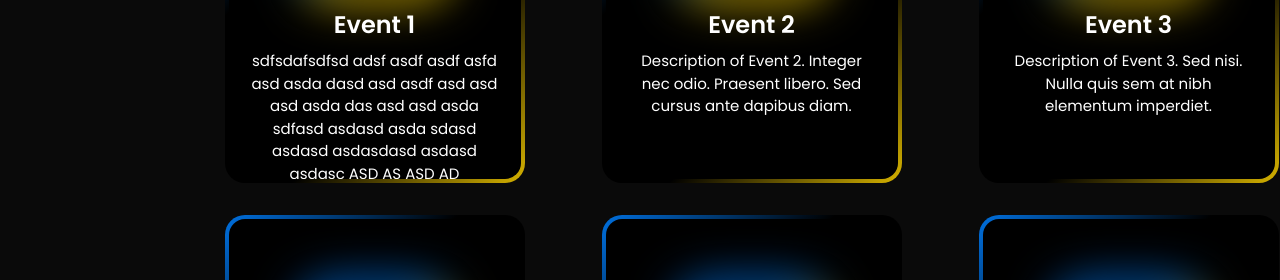
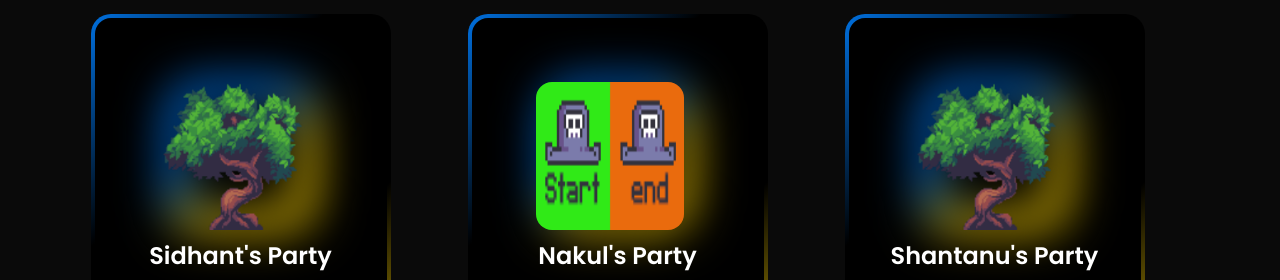
Before and after one commit to nakulnarang/dragonparties, a Flask app: page /viewEvents in a window 1280 px wide; the page is wider, and only the part inside the window is pictured. Shown: the part 391-671 px from the top of that part. Run offline with Flask 3, Linux system fonts and the light colour scheme; data comes from the database, SQL or seed files in the repository; both versions use the stored data as it was after the commit; some libraries are stand-ins or nearby versions.

Commit message:
View Events Backend

```diff
--- a/db.py
+++ b/db.py
@@ -37,17 +37,17 @@ class Database:
 
     def get_all_events(self):
         data = self.select(
-            'SELECT * FROM party ORDER BY id ASC')
+            'SELECT * FROM party ORDER BY party_id ASC')
         return [{
             'party_id': d[0],
             'party_name': d[1],
-            'capacity': d[2],
-            'location': d[3],
-            'image': d[4],
-            'price': d[5],
-            'host': d[6],
-            'datetime': d[7],
-            'desc': d[8]
+            'location': d[2],
+            'capacity': d[3],
+            'price': d[4],
+            'host': d[5],
+            'datetime': d[6],
+            'desc': d[7],
+            'image': d[8]
         } for d in data]
 
     def get_events(self, ids):
@@ -112,8 +112,8 @@ class Database:
     def create_user(self, name, type, email, gender, username, encrypted_password):
         self.execute('INSERT INTO user (name, type, email, gender, username, encrypted_password) VALUES (?, ?, ?, ?, ?, ?)', [name, type, email, gender, username, encrypted_password])
 
-    def create_party(self, party_name, location, capacity, image, desc, price, host, datetime):
-        self.execute('INSERT INTO party (party_name, location, capacity, image, desc, price, host, datetime) VALUES (?, ?, ?, ?, ?, ?, ?, ?)', [party_name, location, capacity, image, desc, price, host, datetime])
+    def create_party(self, party_name, location, capacity,price, host, datetime, desc, image):
+        self.execute('INSERT INTO party (party_name, location, capacity,price, host, datetime, desc, image) VALUES (?, ?, ?, ?, ?, ?, ?, ?)', [party_name, location, capacity,price, host, datetime, desc, image])
 
     def get_guest_list(self, id):
         data = self.select('SELECT attendees FROM mappingtable WHERE party=?', [id])
--- a/run.py
+++ b/run.py
@@ -182,14 +182,23 @@ def createevent():
             img_path = service.saveimage(image)
 
         if name and capacity and location and img_path and price and host and datetime and desc:
-            service.createparty(name, capacity, location, img_path, price, host, datetime, desc)
-            return redirect('/home')
+            service.createparty(name, location, capacity,price ,host, datetime, desc, img_path)
+            return jsonify({'status': 'success', 'message': 'Creating event successful'}), 200
         else:
+            print('Error: Missing parameters')
             return jsonify('Error: Missing parameters')
+
+@app.route('/getEvents')
+def getevents():
+    events = service.getevents()
+    # events_json = json.dumps(events)  # Convert the events data to a JSON string
+    return jsonify(events)
 
 @app.route('/viewEvents')
 def viewevents():
+    # events_json = json.dumps(events)  # Convert the events data to a JSON string
     return render_template('viewEvents.html')
+
 
 @app.route('/logout')
 def logout():
--- a/service.py
+++ b/service.py
@@ -21,8 +21,8 @@ def deleteuser():
 def edituser():
     pass
 
-def createparty(name, capacity, location, image, price, host, datetime, desc):
-    get_db().create_party(name, capacity, location, image, price, host, datetime, desc)
+def createparty(party_name, location, capacity,price, host, datetime, desc, image):
+    get_db().create_party(party_name, location, capacity,price, host, datetime, desc, image)
 
 def deleteparty():
     pass
@@ -46,7 +46,7 @@ def getfeaturedevents():
     return fe
 
 def getevents():
-    return get_db().get_events()
+    return get_db().get_all_events()
 
 def usernamecheck(username):
     user = get_db().get_user(username)
--- a/static/css/viewEvents.css
+++ b/static/css/viewEvents.css
@@ -1,12 +1,18 @@
-/* body {
-  background: #121212;
-} */
+.container {
+  display: flex;
+  flex-direction: column;
+  align-items: flex-start;
+  margin-top: 20px; /* Keeps container from the top */
+}
+
+h1 {
+  margin-bottom: 30px; /* Space between heading and grid */
+}
+
 .events-grid {
-  width: 1500px;
-  align-items:baseline;
+  width: 100%; /* Or 100% for responsiveness */
   display: flex;
   flex-wrap: wrap;
   justify-content: center;
-  gap: 40px;
-  /* background: #121212; */
+  gap: 0px;
 }
--- a/static/js/eventCard.js
+++ b/static/js/eventCard.js
@@ -1,6 +1,6 @@
 export function createEventCard(event, index) {
     const card = document.createElement('div');
-    card.className = 'event-card fade-in-section';
+    card.className = 'event-card ';
 
     const randomImageNumber = Math.floor(Math.random() * 8) + 1; // 1 to 8
     const imageName = `card${randomImageNumber}.png`;
@@ -21,20 +21,19 @@ export function createEventCard(event, index) {
     <div class="card__scale-2"></div>
     <div class="card__default-content">
         <div class="card__shape-1">
-            <img src="../static/img/eventcards/${imageName}" alt="${event.title}">
+            <img src="../${event.image}" alt="${event.party_name}">
         </div>
         <div class="card__data">
-            <h2 class="card__title">${event.title}</h2>
-            <p class="card__description">${event.description}</p>
+            <h2 class="card__title">${event.party_name}</h2>
+            <p class="card__description">${event.desc}</p>
         </div>
     </div>
     <div class="card__hover-content">
         <ul>
             <li>Time: ${event.time}</li>
             <li>Location: ${event.location}</li>
-            <li>Entry Price: Jawdropping</li>
-            <li>Date: ${event.date}</li>
-            <li>Guest Count: ${event.guestCount}</li>
+            <li>Entry Price: ${event.price}</li>
+            <li>Date/Time: ${event.datetime}</li>
         </ul>
         <div class="button-container">
              <button class="card__rsvp-button">RSVP</button>
--- a/static/js/hostEvent.js
+++ b/static/js/hostEvent.js
@@ -39,13 +39,14 @@ document.getElementById('eventForm').addEventListener('submit', function(e) {
         body: formData
 
     })
-    console.log(JSON.stringify(formData))
+
     .then(response => response.json())
     .then(data => {
         console.log(data);
     })
     .catch((error) => {
-        console.error('Error:', error);
+        // console.error('Error:', error);
+
     });
 
     // Here you would typically send the formData to your backend using AJAX, Fetch API, or similar
--- a/static/js/scrollAnimation.js
+++ b/static/js/scrollAnimation.js
@@ -1,4 +1,5 @@
 $(document).ready(function() {
+  checkFadeInSection();
     // Function to check if an element is in the viewport
     function checkVisibility(element) {
       var windowHeight = $(window).height(),
--- a/static/js/viewEvents.js
+++ b/static/js/viewEvents.js
@@ -1,29 +1,78 @@
 
 import { createEventCard } from '../js/eventCard.js';
+// function fetchEvents() {
+//     // Dummy data for now later implemennt fetching from the server
+//     // const events = [
+//     //     { title: 'Event 1', date: '2024-03-01', description: 'sdfsdafsdfsd adsf asdf asdf asfd asd asda dasd asd asdf asd asd asd asda das asd asd asda sdfasd asdasd asda sdasd asdasd asdasdasd asdasd asdasc ASD AS ASD AD ' },
+//     //     { title: 'Event 2', date: '2024-03-15', description: 'Description of Event 2. Integer nec odio. Praesent libero. Sed cursus ante dapibus diam.' },
+//     //     { title: 'Event 3', date: '2024-04-10', description: 'Description of Event 3. Sed nisi. Nulla quis sem at nibh elementum imperdiet.' },
+//     //     { title: 'Event 4', date: '2024-05-05', description: 'Description of Event 4. Duis sagittis ipsum. Praesent mauris. Fusce nec tellus sed augue semper porta.' },
+//     //     { title: 'Event 5', date: '2024-06-20', description: 'Description of Event 5. Mauris massa. Vestibulum lacinia arcu eget nulla. Class aptent taciti sociosqu ad litora torquent.' },
+//     //     { title: 'Event 6', date: '2024-04-10', description: 'Description of Event 3. Sed nisi. Nulla quis sem at nibh elementum imperdiet.' },
+//     //     { title: 'Event 7', date: '2024-05-05', description: 'Description of Event 4. Duis sagittis ipsum. Praesent mauris. Fusce nec tellus sed augue semper porta.' },
+//     //     { title: 'Event 8', date: '2024-06-20', description: 'Description of Event 5. Mauris massa. Vestibulum lacinia arcu eget nulla. Class aptent taciti sociosqu ad litora torquent.' },
+//     //     { title: 'Event 9', date: '2024-04-10', description: 'Description of Event 3. Sed nisi. Nulla quis sem at nibh elementum imperdiet.' },
+//     //     { title: 'Event 10', date: '2024-05-05', description: 'Description of Event 4. Duis sagittis ipsum. Praesent mauris. Fusce nec tellus sed augue semper porta.' },
+//     //     { title: 'Event 11', date: '2024-05-05', description: 'Description of Event 4. Duis sagittis ipsum. Praesent mauris. Fusce nec tellus sed augue semper porta.' },
+//     // ];
+//     const url = '/viewEvents';
+//     fetch(url, {
+//         method: 'GET',
+//         headers: {
+//             'Accept': 'application/json',  // Indicates that the client expects to receive JSON
+//         }
+//     })
+//     .then(response => {
+//         if (!response.ok) {
+//             throw new Error('Network response was not ok');
+//         }
+//         return response.json();  // Assuming the server responds with JSON
+//     })
+//     .then(data => {
+//         console.log(data);  // Process the response data
+
+//     })
+//     .catch(error => {
+//         console.error('Error:', error);
+//     });
+
+
+//     const eventsGrid = document.getElementById('eventsGrid');
+//     events.forEach((event, index) => {
+//         const card = createEventCard(event, index);
+//         eventsGrid.appendChild(card);
+//     });
+// }
 function fetchEvents() {
-    // Dummy data for now later implemennt fetching from the server
-    const events = [
-        { title: 'Event 1', date: '2024-03-01', description: 'sdfsdafsdfsd adsf asdf asdf asfd asd asda dasd asd asdf asd asd asd asda das asd asd asda sdfasd asdasd asda sdasd asdasd asdasdasd asdasd asdasc ASD AS ASD AD ' },
-        { title: 'Event 2', date: '2024-03-15', description: 'Description of Event 2. Integer nec odio. Praesent libero. Sed cursus ante dapibus diam.' },
-        { title: 'Event 3', date: '2024-04-10', description: 'Description of Event 3. Sed nisi. Nulla quis sem at nibh elementum imperdiet.' },
-        { title: 'Event 4', date: '2024-05-05', description: 'Description of Event 4. Duis sagittis ipsum. Praesent mauris. Fusce nec tellus sed augue semper porta.' },
-        { title: 'Event 5', date: '2024-06-20', description: 'Description of Event 5. Mauris massa. Vestibulum lacinia arcu eget nulla. Class aptent taciti sociosqu ad litora torquent.' },
-        { title: 'Event 6', date: '2024-04-10', description: 'Description of Event 3. Sed nisi. Nulla quis sem at nibh elementum imperdiet.' },
-        { title: 'Event 7', date: '2024-05-05', description: 'Description of Event 4. Duis sagittis ipsum. Praesent mauris. Fusce nec tellus sed augue semper porta.' },
-        { title: 'Event 8', date: '2024-06-20', description: 'Description of Event 5. Mauris massa. Vestibulum lacinia arcu eget nulla. Class aptent taciti sociosqu ad litora torquent.' },
-        { title: 'Event 9', date: '2024-04-10', description: 'Description of Event 3. Sed nisi. Nulla quis sem at nibh elementum imperdiet.' },
-        { title: 'Event 10', date: '2024-05-05', description: 'Description of Event 4. Duis sagittis ipsum. Praesent mauris. Fusce nec tellus sed augue semper porta.' },
-        { title: 'Event 11', date: '2024-05-05', description: 'Description of Event 4. Duis sagittis ipsum. Praesent mauris. Fusce nec tellus sed augue semper porta.' },
-    ];
+    fetch('/getEvents')  // Make a GET request to the Flask route
+    .then(response => {
+        if (!response.ok) {
+            throw new Error('Network response was not ok');
+        }
+        return response.json();  // Parse the JSON from the response
+    })
+    .then(events => {
+        console.log(events);
+        const eventsGrid = document.getElementById('eventsGrid');
+        events.forEach((event, index) => {
+            const card = createEventCard(event, index);  // Assuming createEventCard is a function you've defined to format your event data into HTML
+            eventsGrid.appendChild(card);
+        });
 
-    const eventsGrid = document.getElementById('eventsGrid');
-    events.forEach((event, index) => {
-        const card = createEventCard(event, index);
-        eventsGrid.appendChild(card);
+    })
+    .catch(error => {
+        console.error('Error fetching events:', error);
     });
+    // window.location.href = '/viewEvents';
+
 }
+
+// document.addEventListener('DOMContentLoaded', function() {
+//     fetchEvents();
+// });
 document.addEventListener('DOMContentLoaded', function() {
     fetchEvents();
+
     // check
     console.log('Events fetched');
 });
```
Also changed, not shown: dragonpartiestest.db, uploads/pine.png (added), uploads/setup_tiles.png (added), uploads/tree.png (added), uploads/wooden-house.png (added).
